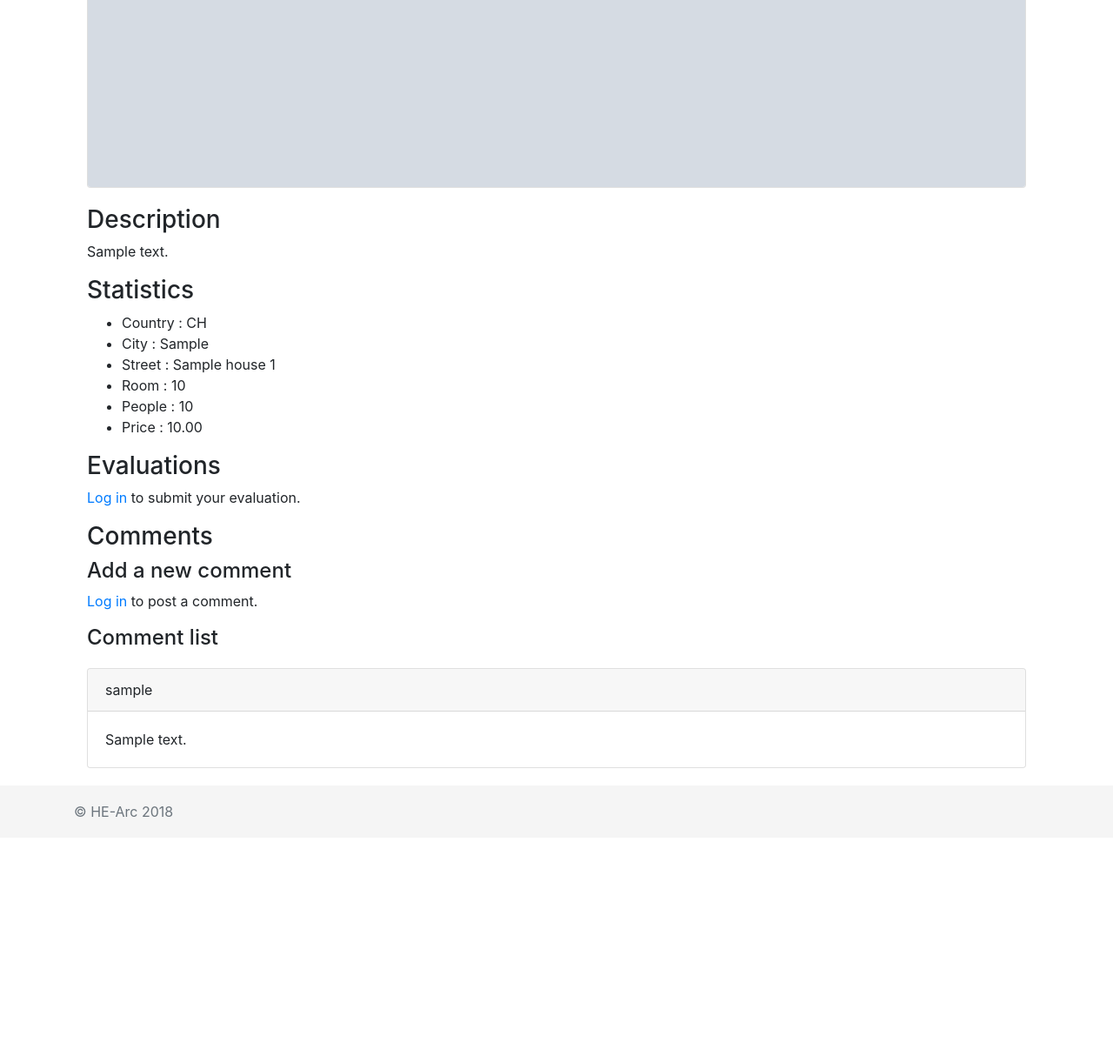
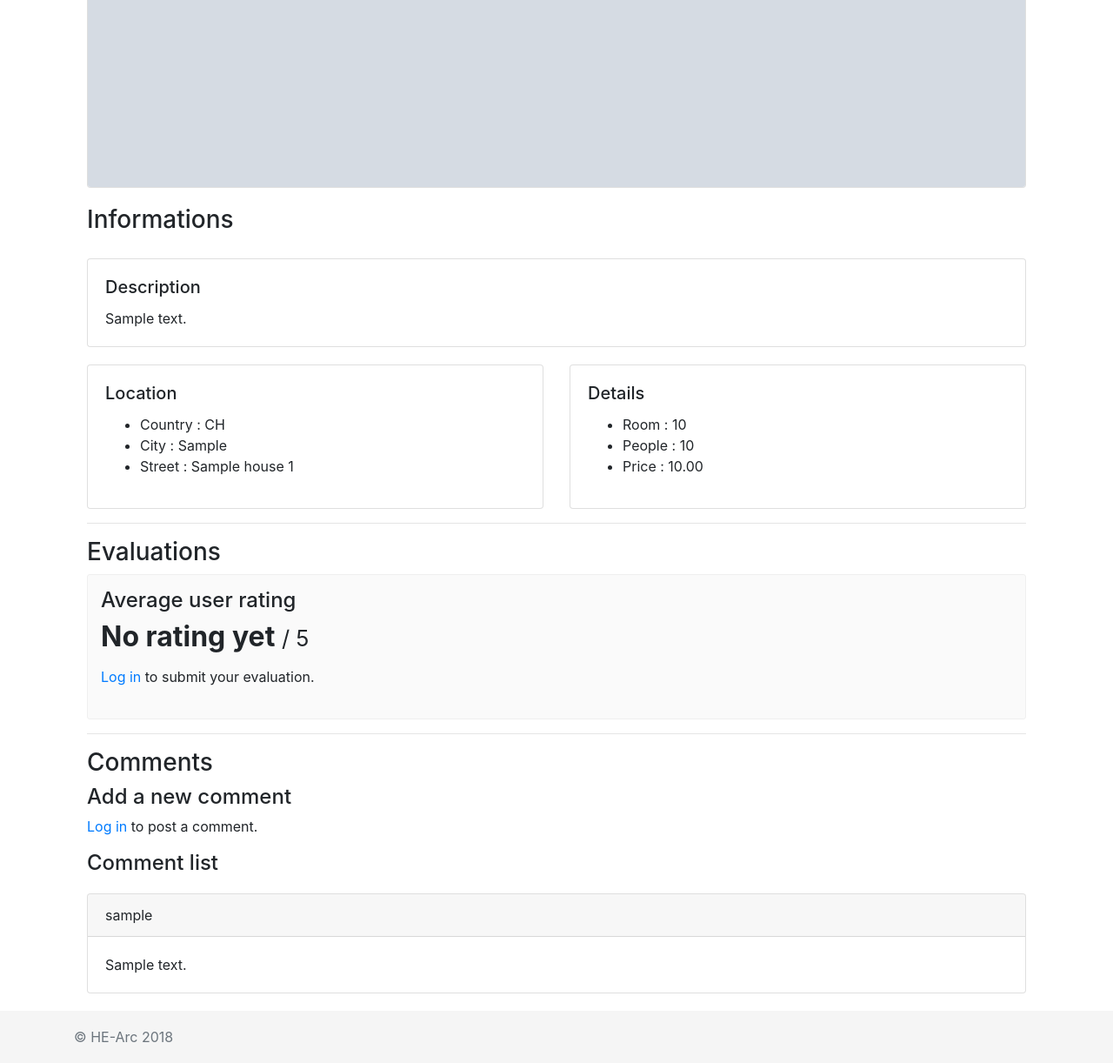
Before and after one commit to HE-Arc/Home2Share, a Django app: a page that uses Home2ShareProject/main/templates/main/house_detail.html in a window 1280 px wide. Shown: the part 803-2025 px from the top of the page at 87% size. Before the commit the page ends 1742 px from the top, so only its background shows below. Run offline with Django 3.2, Linux system fonts and the light colour scheme; tables that the repository leaves empty hold one stand-in row (values such as "Sample post"); grey boxes marked "Sample" are stand-in pictures; some libraries are stand-ins or nearby versions.

Commit message:
Added some boxes and style to house detail page

```diff
--- a/Home2ShareProject/main/static/js/main.js
+++ b/Home2ShareProject/main/static/js/main.js
@@ -1,4 +1,4 @@
-enabled_buttons = null;
+var enabled_buttons = null;
 
 $('.rating-block button').hover( function(event){
   enabled_buttons = $('.rating-block button.btn-warning');
--- a/Home2ShareProject/main/templates/main/house_detail.html
+++ b/Home2ShareProject/main/templates/main/house_detail.html
@@ -24,24 +24,52 @@
         <img class="card-img-bottom" src="{{ house.image.url }}" alt="House picture">
       </div>
 
+      <h3>Informations</h3>
 
-      <h3>Description</h3>
-      <p>{{ house.description }}</p>
+      <div class="row">
+        <div class="col-sm-12">
+          <div class="card">
+            <div class="card-body">
+              <h5 class="card-title">Description</h5>
+              <p class="card-text">{{ house.description }}</p>
+            </div>
+          </div>
+        </div>
+      </div>
 
-      <h3>Statistics</h3>
-
+      <div class="row">
+        <div class="col-sm-6">
+          <div class="card">
+            <div class="card-body">
+              <h5 class="card-title">Location</h5>
+              <div class="card-text">
                 <ul>
                   <li>Country : {{ house.country }}</li>
                   <li>City : {{ house.city }}</li>
                   <li>Street : {{ house.street_name }} {{ house.street_number }}</li>
+                </ul>
+              </div>
+            </div>
+          </div>
+        </div>
+        <div class="col-sm-6">
+          <div class="card">
+            <div class="card-body">
+              <h5 class="card-title">Details</h5>
+              <div class="card-text">
+                <ul>
                   <li>Room : {{ house.room_quantity }}</li>
                   <li>People : {{ house.person_quantity }}</li>
                   <li>Price : {{ house.price }}</li>
                 </ul>
+              </div>
+            </div>
+          </div>
+        </div>
+      </div>
+      <hr>
+
       <h3>Evaluations</h3>
-
-      <!-- User connected -->
-      {% if request.user.is_authenticated %}
 
       <div class="rating-block">
         <h4>Average user rating</h4>
@@ -53,7 +81,8 @@
             No rating yet
           {% endif %}
         </span> <small> / 5</small></h2>
-
+        <!-- User connected -->
+        {% if request.user.is_authenticated %}
           <form data-slug="{{ house.slug_name }}" data-id="{{ house.id }}" id="form_eval" method="post" action="{% url 'house-evaluation-create' %}">
             {% csrf_token %}
             {% for i in "xxxxx" %}
@@ -62,15 +91,13 @@
               </button>
             {% endfor %}
           </form>
-        </div>
-
-
-
-
         <!-- No user connected -->
         {% else %}
           <p><a href="/login/?next=/house/{{ object.slug_name }}">Log in </a>to submit your evaluation.</p>
         {% endif %}
+      </div>
+
+      <hr>
 
       <h3>Comments</h3>
       <h4>Add a new comment</h4>
```
Lines whose indentation alone changed are shown as unchanged.
